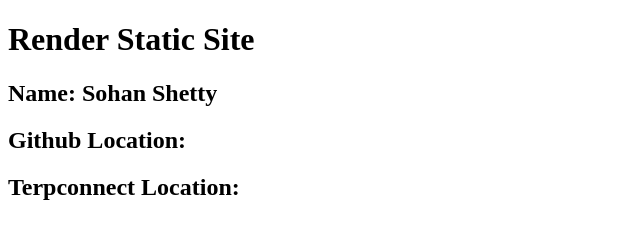
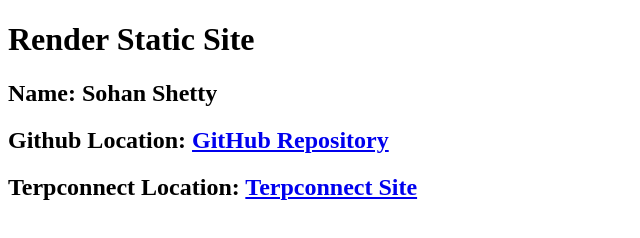
Before and after one commit to Sohan0444/Project1_Render_CMSC335_SOhanShetty, a plain HTML site: page index.html in a window 1280 px wide. Shown: the whole page, without its empty margins (0-640 px from the left). Drawn offline with Linux system fonts and the light colour scheme.

Commit message:
links fixed

```diff
--- a/index.html
+++ b/index.html
@@ -22,12 +22,19 @@
 
 
 
-<h2>Github Location: <a href="https://github.com/Sohan0444/Project1_Render_CMSC335_SOhanShetty"> </a>  </h2>
+<h2>
+    Github Location:
+    <a href="https://github.com/Sohan0444/Project1_Render_CMSC335_SOhanShetty">
+        GitHub Repository
+    </a>
+</h2>
 
-
-
-<h2>Terpconnect Location: <a href="https://www.terpconnect.umd.edu/~sshetty1/terpconnect_static_site/"> </a> </h2>
-
+<h2>
+    Terpconnect Location:
+    <a href="https://www.terpconnect.umd.edu/~sshetty1/terpconnect_static_site/">
+        Terpconnect Site
+    </a>
+</h2>
 
 
 
```
